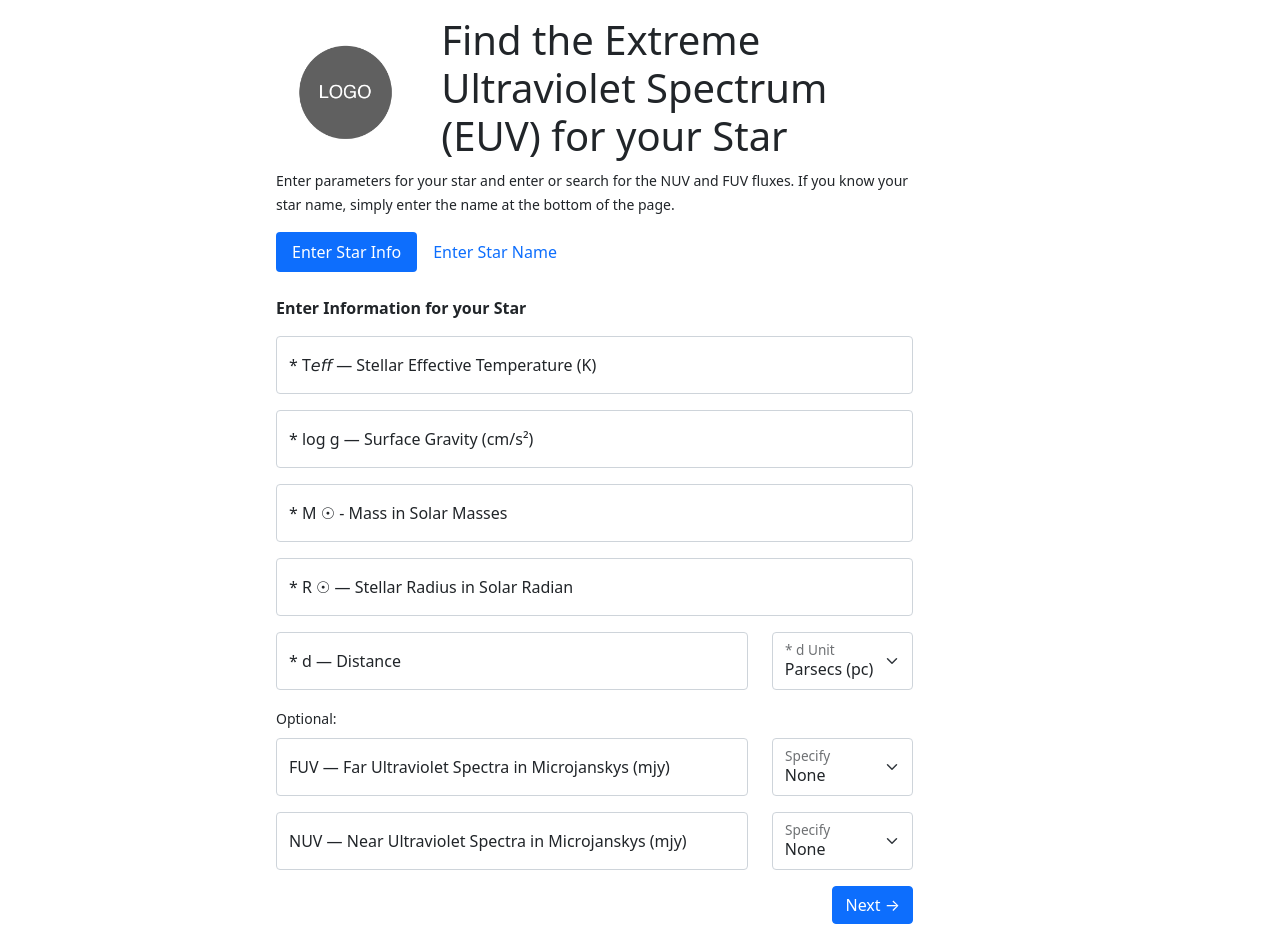
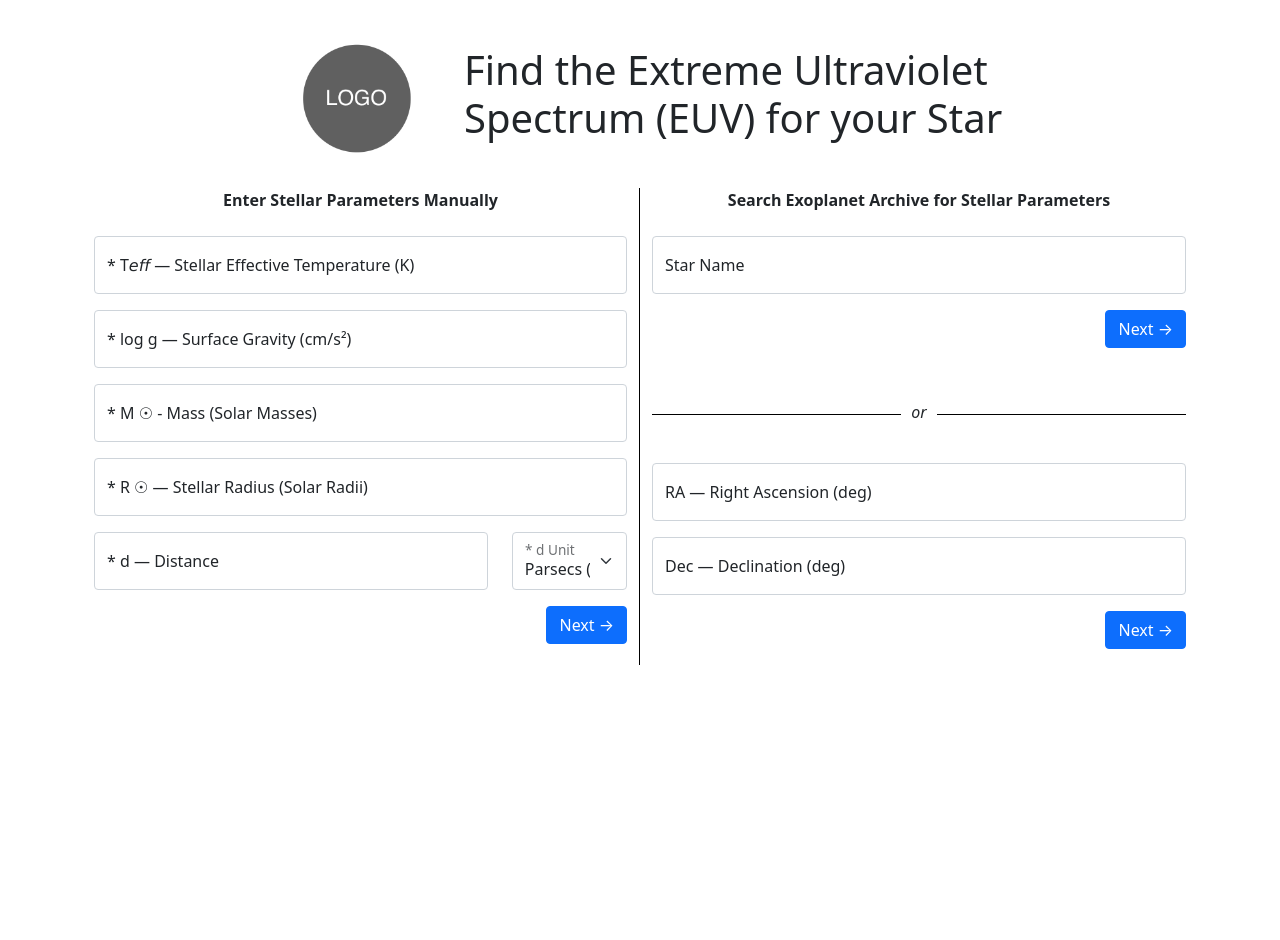
Before and after one commit to maliabarker/euv-spectra-site, a Flask app: page / in a window 1280 px wide. Shown: the part 61-1001 px from the top of the page. After the commit the page ends 726 px from the top, so only its background shows below. Run offline with Flask 2, Linux system fonts and the light colour scheme.

Commit message:
[edit] Changed front end to new mockup (side by side forms)

```diff
--- a/euv_spectra_app/main/forms.py
+++ b/euv_spectra_app/main/forms.py
@@ -6,8 +6,8 @@ from wtforms.validators import DataRequired, Length
 class StarForm(FlaskForm):
     teff = IntegerField('T𝘦𝘧𝘧 — Stellar Effective Temperature  (K)', validators=[DataRequired()])
     logg = IntegerField('log g — Surface Gravity (cm/s²)', validators=[DataRequired()])
-    mass = IntegerField('M ☉ - Mass in Solar Masses', validators=[DataRequired()])
-    stell_rad = IntegerField('R ☉ — Stellar Radius in Solar Radian', validators=[DataRequired()])
+    mass = IntegerField('M ☉ - Mass (Solar Masses)', validators=[DataRequired()])
+    stell_rad = IntegerField('R ☉ — Stellar Radius (Solar Radii)', validators=[DataRequired()])
     dist = IntegerField('d — Distance', validators=[DataRequired()])
     dist_unit = SelectField('d Unit', validators=[DataRequired()], choices=[('pc', 'Parsecs (pc)'), ('mas', 'Milliarcseconds (mas)')])
     fuv = IntegerField('FUV — Far Ultraviolet Spectra in Microjanskys (mjy)', validators=[validators.Optional()])
@@ -19,3 +19,8 @@ class StarForm(FlaskForm):
 class StarNameForm(FlaskForm):
     name = StringField('Star Name', validators=[DataRequired()])
     submit = SubmitField('Next →')
+
+class PositionForm(FlaskForm):
+    ra = IntegerField('RA — Right Ascension (deg)', validators=[DataRequired()])
+    dec = IntegerField('Dec — Declination (deg)', validators=[DataRequired()])
+    submit = SubmitField('Next →')
--- a/euv_spectra_app/main/routes.py
+++ b/euv_spectra_app/main/routes.py
@@ -1,7 +1,7 @@
 from flask import Blueprint, request, render_template, redirect, url_for
 
 from euv_spectra_app.models import Star
-from euv_spectra_app.main.forms import StarForm, StarNameForm
+from euv_spectra_app.main.forms import StarForm, StarNameForm, PositionForm
 
 # FOR ASTROQUERY/GALEX DATA
 from astroquery.mast import Catalogs
@@ -42,21 +42,22 @@ def search_galex(search_input):
 @main.route('/', methods=['GET', 'POST'])
 def homepage():
 
-    form = StarForm()
+    parameter_form = StarForm()
     name_form = StarNameForm()
+    position_form = PositionForm()
 
     if request.method == 'POST':
         print('————————POSTING————————')
 
-        if form.validate_on_submit():
+        if parameter_form.validate_on_submit():
             print('form validated!')
-            print(form)
+            print(parameter_form)
 
-            for fieldname, value in form.data.items():
+            for fieldname, value in parameter_form.data.items():
                 print(fieldname, value)
 
 
-            return redirect(url_for('main.ex_result', formname='main'))
+            return redirect(url_for('main.ex_result'))
 
 
         elif name_form.validate_on_submit():
@@ -94,7 +95,7 @@ def homepage():
 
             return redirect(url_for('main.ex_result', formname='name'))
 
-    return render_template('home.html', form=form, name_form=name_form)
+    return render_template('home.html', parameter_form=parameter_form, name_form=name_form, position_form=position_form)
 
 @main.route('/ex-spectra', methods=['GET', 'POST'])
 def ex_result():
--- a/euv_spectra_app/static/styles/styles.css
+++ b/euv_spectra_app/static/styles/styles.css
@@ -11,3 +11,7 @@
     padding:0 10px;
     font-style: oblique;
 }
+
+#home-left-col {
+    border-right: 1px solid #000;
+}
--- a/euv_spectra_app/templates/home.html
+++ b/euv_spectra_app/templates/home.html
@@ -4,8 +4,7 @@
 {% block content %}
 
     <div class="container">
-        <div class="col-sm-7 offset-sm-2 mt-3">
-
+        <div class="col-sm-8 offset-sm-2 mt-3">
             <div class="row d-flex align-items-center">
                 <div class="col-sm-3">
                     <img src="{{url_for('static', filename='imgs/logo-placeholder.png')}}" alt="" class="img-fluid">
@@ -14,62 +13,57 @@
                     <h1>Find the Extreme Ultraviolet Spectrum (EUV) for your Star</h1>
                 </div>
             </div>
-            <small>Enter parameters for your star and enter or search for the NUV and FUV fluxes. If you know your star name, simply enter the name at the bottom of the page.</small>
+        </div>
 
+        <!-- <div class="d-flex justify-content-evenly ms-5">
+            <p><b>Enter Stellar Parameters Manually</b></p>
+            <p class="ms-5">or</p>
+            <p><b>Search Exoplanet Archive for Stellar Parameters</b></p>
+        </div> -->
 
-
-            <ul class="nav nav-pills my-3" id="myTab" role="tablist">
-                <li class="nav-item" role="presentation">
-                  <button class="nav-link active" id="pills-info-tab" data-bs-toggle="pill" data-bs-target="#pills-info" type="button" role="tab" aria-controls="pills-info" aria-selected="true">Enter Star Info</button>
-                </li>
-                <li class="nav-item" role="presentation">
-                  <button class="nav-link" id="pills-name-tab" data-bs-toggle="pill" data-bs-target="#pills-name" type="button" role="tab" aria-controls="pills-name" aria-selected="false">Enter Star Name</button>
-                </li>
-            </ul>
-
-            <div class="tab-content" id="pills-tabContent">
-                <div class="tab-pane fade show active" id="pills-info" role="tabpanel" aria-labelledby="pills-info-tab">
-                    <p class="mt-4"><b>Enter Information for your Star</b></p>
+        <div class="row mt-2">
+            <div class="col-md-6" id="home-left-col">
+                <p class="text-center mb-4"><b>Enter Stellar Parameters Manually</b></p>
                 <form action="/" method="POST">
-                        {{ form.csrf_token }}
+                    {{ parameter_form.csrf_token }}
                     <fieldset>
                         <div class="form-floating mb-3">
-                                {{ form.teff(class="form-control", placeholder="Teff — Stellar Effective Temperature (K)") }}
-                                {{ form.teff.label(text='* ' + form.teff.label.text) }}
+                            {{ parameter_form.teff(class="form-control", placeholder="Teff — Stellar Effective Temperature (K)") }}
+                            {{ parameter_form.teff.label(text='* ' + parameter_form.teff.label.text) }}
                         </div>
 
                         <ul>
-                                {% for error in form.teff.errors %}
+                            {% for error in parameter_form.teff.errors %}
                                 <li class="error">{{ error }}</li>
                             {% endfor %}
                         </ul>
 
                         <div class="form-floating mb-3">
-                                {{ form.logg(class="form-control", placeholder="log g — Surface Gravity (cm/s2)") }}
-                                {{ form.logg.label(text='* ' + form.logg.label.text) }}
+                            {{ parameter_form.logg(class="form-control", placeholder="log g — Surface Gravity (cm/s2)") }}
+                            {{ parameter_form.logg.label(text='* ' + parameter_form.logg.label.text) }}
                         </div>
                         <ul>
-                                {% for error in form.logg.errors %}
+                            {% for error in parameter_form.logg.errors %}
                                 <li class="error">{{ error }}</li>
                             {% endfor %}
                         </ul>
 
                         <div class="form-floating mb-3">
-                                {{ form.mass(class="form-control", placeholder="M ☉ - Mass in Solar Masses") }}
-                                {{ form.mass.label(text='* ' + form.mass.label.text) }}
+                            {{ parameter_form.mass(class="form-control", placeholder="M ☉ - Mass in Solar Masses") }}
+                            {{ parameter_form.mass.label(text='* ' + parameter_form.mass.label.text) }}
                         </div>
                         <ul>
-                                {% for error in form.mass.errors %}
+                            {% for error in parameter_form.mass.errors %}
                                 <li class="error">{{ error }}</li>
                             {% endfor %}
                         </ul>
 
                         <div class="form-floating mb-3">
-                                {{ form.stell_rad(class="form-control", placeholder="R ☉ — Stellar Radius in Solar Radian") }}
-                                {{ form.stell_rad.label(text='* ' + form.stell_rad.label.text) }}
+                            {{ parameter_form.stell_rad(class="form-control", placeholder="R ☉ — Stellar Radius in Solar Radian") }}
+                            {{ parameter_form.stell_rad.label(text='* ' + parameter_form.stell_rad.label.text) }}
                         </div>
                         <ul>
-                                {% for error in form.stell_rad.errors %}
+                            {% for error in parameter_form.stell_rad.errors %}
                                 <li class="error">{{ error }}</li>
                             {% endfor %}
                         </ul>
@@ -77,26 +71,88 @@
                         <div class="row">
                             <div class="col-sm-9">
                                 <div class="form-floating mb-3">
-                                        {{ form.dist(class="form-control", placeholder="d — Distance") }}
-                                        {{ form.dist.label(text='* ' + form.dist.label.text) }}
+                                    {{ parameter_form.dist(class="form-control", placeholder="d — Distance") }}
+                                    {{ parameter_form.dist.label(text='* ' + parameter_form.dist.label.text) }}
                                 </div>
                                 <ul>
-                                        {% for error in form.dist.errors %}
+                                    {% for error in parameter_form.dist.errors %}
                                         <li class="error">{{ error }}</li>
                                     {% endfor %}
                                 </ul>
                             </div>
                             <div class="col-sm-3">
                                 <div class="form-floating mb-3">
-                                        {{ form.dist_unit(class="form-select") }}
-                                        {{ form.dist_unit.label(text='* ' + form.dist_unit.label.text) }}
+                                    {{ parameter_form.dist_unit(class="form-select") }}
+                                    {{ parameter_form.dist_unit.label(text='* ' + parameter_form.dist_unit.label.text) }}
+                                </div>
+                                <ul>
+                                    {% for error in parameter_form.dist_unit.errors %}
+                                        <li class="error">{{ error }}</li>
+                                    {% endfor %}
+                                </ul>
+                            </div>
+                        </div>
+                        <div class="d-flex justify-content-end">
+                            {{ parameter_form.submit(class="btn btn-primary mb-3") }}
+                        </div>
+                    </fieldset>
+                </form>
+            </div>
+
+            <div class="col-md-6">
+                <p class="text-center mb-4"><b>Search Exoplanet Archive for Stellar Parameters</b></p>
+                <form action="/" method="POST">
+                    <fieldset>
+                        {{ name_form.csrf_token }}
+                        <div class="form-floating mb-3">
+                            {{ name_form.name(class="form-control", placeholder="Star Name") }}
+                            {{ name_form.name.label }}
+                        </div>
+                        <ul>
+                            {% for error in name_form.name.errors %}
+                                <li class="error">{{ error }}</li>
+                            {% endfor %}
+                        </ul>
+                        <div class="d-flex justify-content-end">
+                            {{ name_form.submit(class="btn btn-primary mb-3") }}
+                        </div>
+                    </fieldset>
+                </form>
+
+                <p id="home-or" class="my-5"><span>or</span></p>
+
+                <form action="/" method="POST">
+                    <fieldset>
+                        {{ position_form.csrf_token }}
+                        <div class="form-floating mb-3">
+                            {{ position_form.ra(class="form-control", placeholder="RA") }}
+                            {{ position_form.ra.label }}
+                        </div>
+                        <ul>
+                            {% for error in position_form.ra.errors %}
+                                <li class="error">{{ error }}</li>
+                            {% endfor %}
+                        </ul>
+                        <div class="form-floating mb-3">
+                            {{ position_form.dec(class="form-control", placeholder="dec") }}
+                            {{ position_form.dec.label }}
+                        </div>
+                        <ul>
+                            {% for error in position_form.dec.errors %}
+                                <li class="error">{{ error }}</li>
+                            {% endfor %}
+                        </ul>
+                        <div class="d-flex justify-content-end">
+                            {{ position_form.submit(class="btn btn-primary mb-3") }}
+                        </div>
+                    </fieldset>
+                </form>
             </div>
         </div>
     </div>
 
-                            <small>Optional:</small>
 
-                            <div class="row mt-2">
+    {# <!-- <div class="row mt-2">
         <div class="col-sm-9">
             <div class="form-floating mb-3">
                 {{ form.fuv(class="form-control", placeholder="FUV — Far Ultraviolet Spectra in Microjanskys (mjy)") }}
@@ -111,13 +167,12 @@
         <div class="col-sm-3">
             <div class="form-floating mb-3">
                 {{ form.fuv_flag(class="form-select") }}
-                                        <!--WHAT TO PUT HERE???-->
                 <label for="floatingSelect">Specify</label>
             </div>
         </div>
-                            </div>
+    </div> -->
 
-                            <div class="row">
+    <!-- <div class="row">
         <div class="col-sm-9">
             <div class="form-floating mb-3">
                 {{ form.nuv(class="form-control", placeholder="NUV — Near Ultraviolet Spectra in Microjanskys (mjy)") }}
@@ -135,48 +190,6 @@
                 <label for="floatingSelect">Specify</label>
             </div>
         </div>
-                            </div>
-
-                            <div class="d-flex justify-content-end">
-                                {{ form.submit(class="btn btn-primary mb-3") }}
-                            </div>
-                        </fieldset>
-                    </form>
-                </div>
-
-
-                <div class="tab-pane fade" id="pills-name" role="tabpanel" aria-labelledby="pills-name-tab">
-                    <p class="mt-4"><b>Enter Name of your Star</b></p>
-                    <form action="/" method="POST">
-                        <fieldset>
-                            {{ name_form.csrf_token }}
-                            <div class="form-floating mb-3">
-                                {{ name_form.name(class="form-control", placeholder="Star Name") }}
-                                {{ name_form.name.label }}
-                            </div>
-                            <ul>
-                                {% for error in name_form.name.errors %}
-                                    <li class="error">{{ error }}</li>
-                                {% endfor %}
-                            </ul>
-                            <div class="d-flex justify-content-end">
-                                {{ name_form.submit(class="btn btn-primary mb-3") }}
-                            </div>
-                        </fieldset>
-                    </form>
-                </div>
-            </div>
-
-
-            <!--QUESTIONS
-                will there be more than one possible classification?
-                do we want to give them options and they choose one or do we want to just return closest match?
-                do we want to render this before moving on to the next parameters or do it all at once?
-                How are the FUV and NUV found through the GALEX DB and what are the returned values?
-                Could we get the values of FUV and NUV without knowing the specific model?
-            -->
-
-        </div>
-    </div>
+    </div> --> #}
 
 {% endblock %}
--- a/euv_spectra_app/templates/result.html
+++ b/euv_spectra_app/templates/result.html
@@ -3,7 +3,6 @@
 {% block content %}
     <div class="container" style="height: 100vh;">
         <h3 class="mt-3 text-center">Your resulting spectra for (Model)</h3>
-        <p>{{ formname }}</p>
         <div class="col-sm-6 offset-sm-3">
             <img src="{{url_for('static', filename='imgs/ex-spectrum.png')}}" alt="" class="img-fluid">
         </div>
```
Also changed, not shown: euv_spectra_app/templates/home_archived.html (added, +182 -0 lines). Lines whose indentation alone changed are shown as unchanged.
